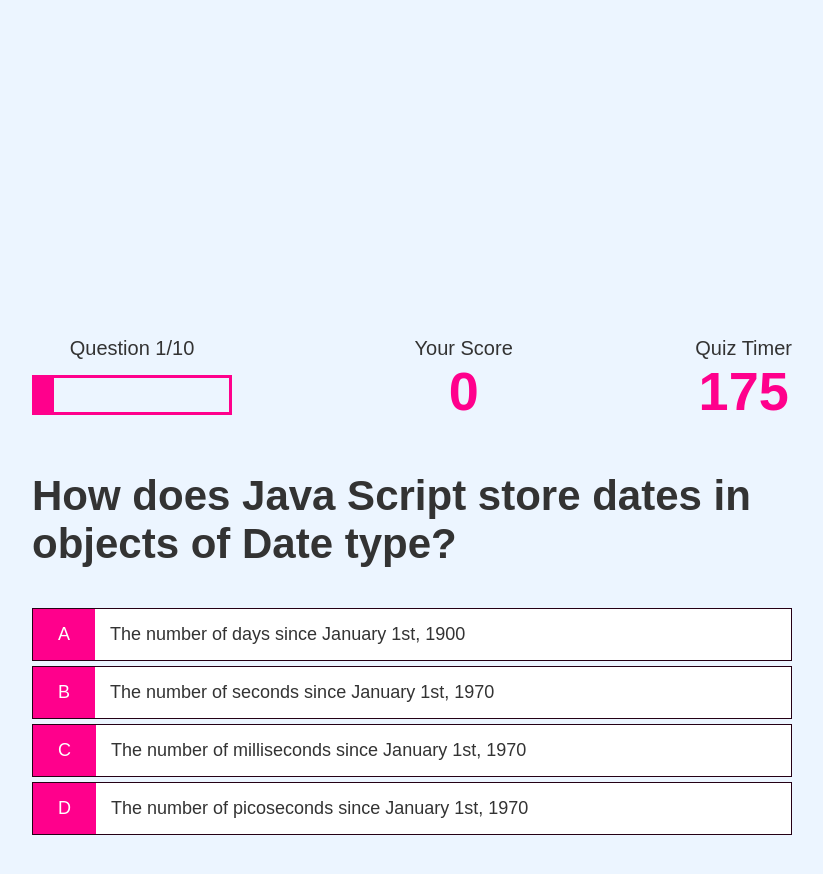
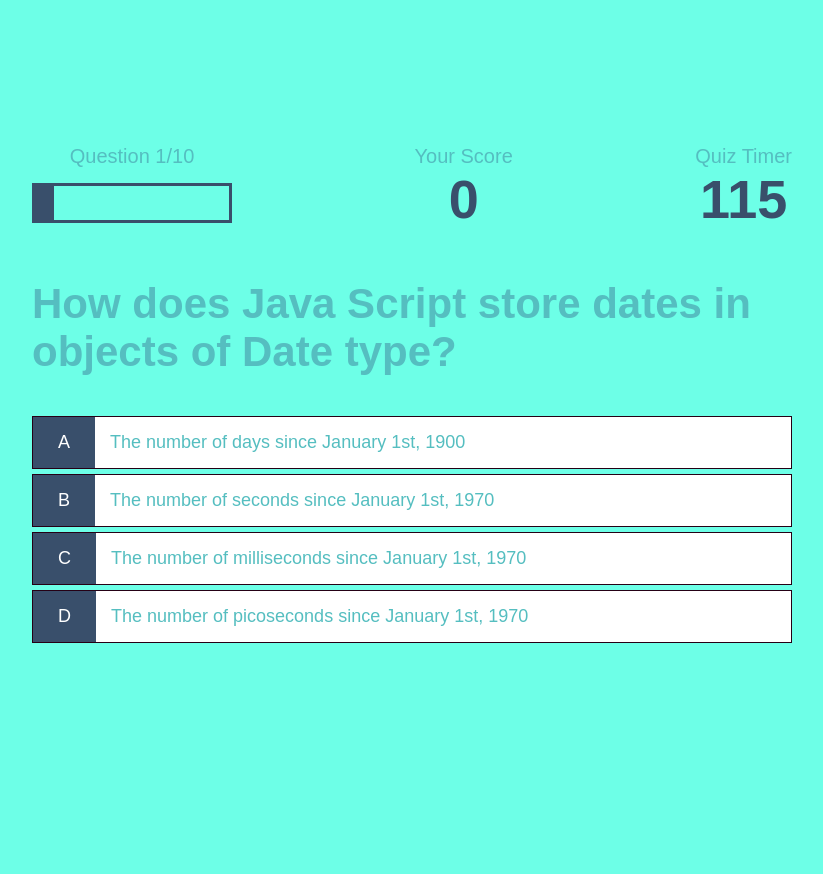
Before and after one commit to Jmnblnk54/StudentExam, a plain HTML site: page quiz.html in a window 1280 px wide. Shown: the whole page, without its empty margins (228-1051 px from the left). Drawn offline with Linux system fonts and the light colour scheme.

Commit message:
add color scheme, final tweeks

```diff
--- a/assets/quiz.css
+++ b/assets/quiz.css
@@ -3,7 +3,7 @@
     margin-bottom: 0.5rem;
     width: 100%;
     font-size: 1.8rem;
-    border: 0.1rem solid darkblue;
+    border: 0.1rem solid #55bec0;
     background-color: white;
 }
 
@@ -31,14 +31,14 @@
 
 .choice-container:hover {
     cursor: pointer;
-    box-shadow: 0 0.4rem 1.4rem 0 rgb(114, 0, 63);
+    box-shadow: 0 0.4rem 1.4rem 0 #1c2341;
     transform: translateY(-0.1rem);
     transition: transform 150ms;
 }
 
 .choice-prefix {
     padding: 1.5rem 2.5rem;
-    background-color:  rgb(255, 0, 140);
+    background-color:  #394f6b;
     color: white;
 }
 
@@ -75,13 +75,13 @@
 #progressBar {
     width: 20rem;
     height: 4rem;
-    border: 0.3rem solid rgb(255, 0, 140);
+    border: 0.3rem solid #394f6b;
     margin-top: 1.5rem;
 }
 
 #progressBarFull {
     height: 3.4rem;
-    background-color: rgb(255, 0, 140);
+    background-color: #394f6b;
     width: 0%;
 
 }
--- a/assets/quiz.js
+++ b/assets/quiz.js
@@ -207,12 +207,12 @@ choices.forEach(choice => {
 
     });
 });
-
+//Updates score
 incrementScore = num => {
     score +=num;
     scoreText.innerText = score;
 }
-
+//Decreases time for wrong answer
 decreaseTimer = num => {
     timer -= 10;
     timer.innerText = timer;
--- a/assets/script.js
+++ b/assets/script.js
@@ -1,4 +1,4 @@
-var timer = 180;
+var timer = 120;
 
     setInterval(function() {
         timer -= 1;
--- a/assets/style.css
+++ b/assets/style.css
@@ -1,5 +1,5 @@
 :root {
-    background-color: #ecf5ff;
+    background-color: #6dffe7;
     font-size: 62.5%;
 }
 
@@ -8,7 +8,7 @@
     font-family: Arial, Helvetica, sans-serif;
     margin: 0;
     padding: 0;
-    color: #333;
+    color: #55bec0;
 }
 
  h1,
@@ -20,7 +20,7 @@
 
  h1 {
      font-size: 5.4rem;
-     color: rgb(255, 0, 140);
+     color: #394f6b;
      margin-bottom: 5rem;
      text-align: center;
  }
@@ -45,7 +45,7 @@ h3 {
 
 .container {
     width: 100vw;
-    height: 100vw;
+    height: 70vw;
     display: flex;
     justify-content: center;
     align-items: center;
@@ -88,10 +88,10 @@ h3 {
     padding: 1rem 0;
     width: 20rem;
     text-align: center;
-    border: 0.1rem solid  rgb(255, 0, 140);
+    border: 0.1rem solid  #394f6b;
     margin-bottom: 1rem;
     text-decoration: none;
-    color: rgb(255, 0, 140);
+    color: #394f6b;
     background-color: white;
 }
 
```
